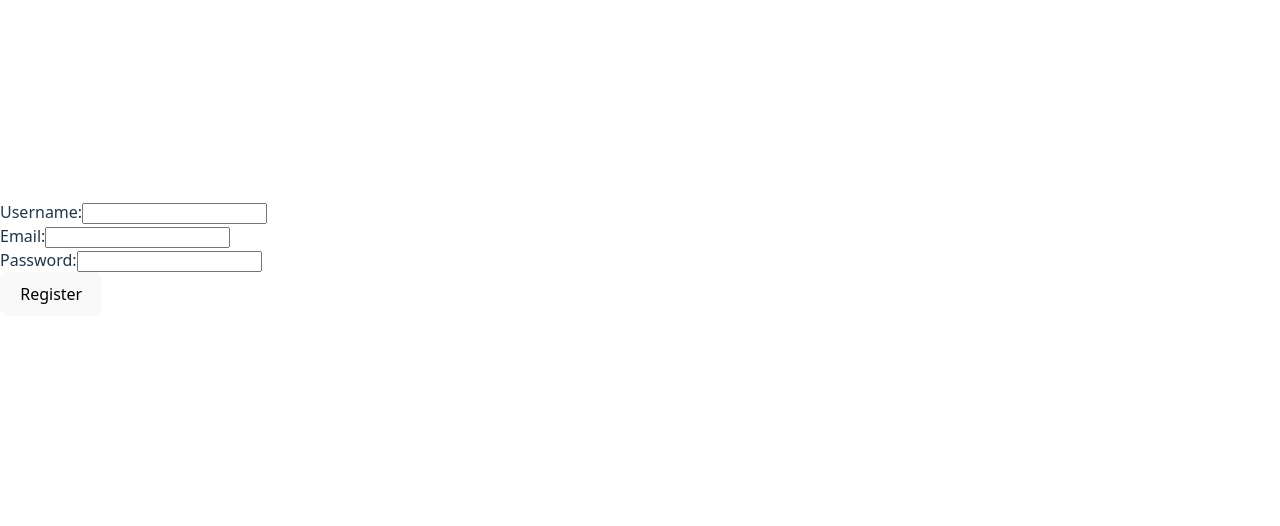
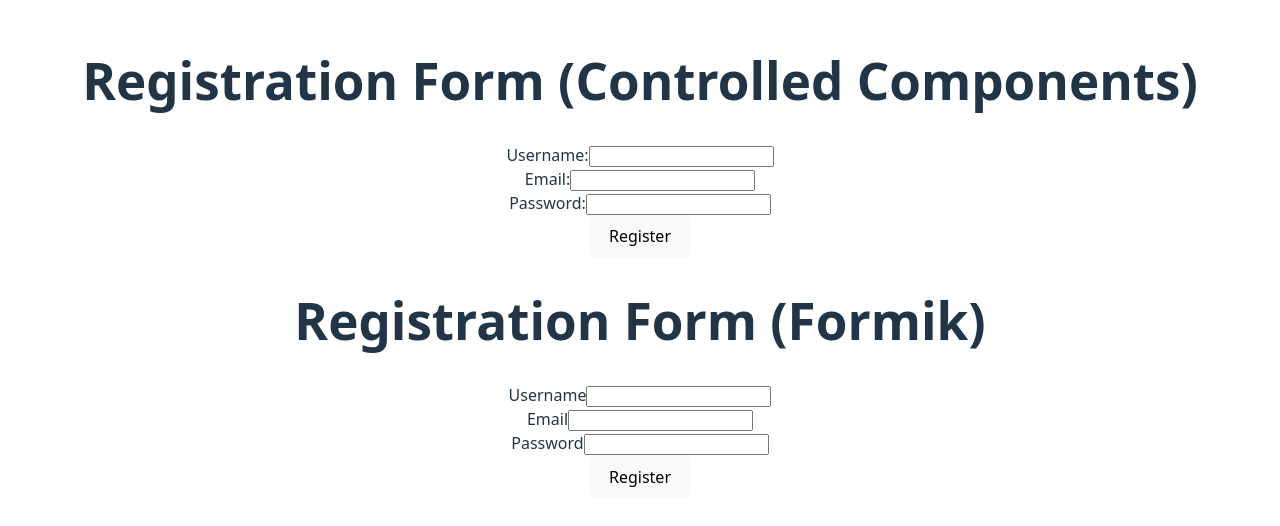
Before and after one commit to elvismwania/alx-fe-reactjs, a React (Vite) app in the folder form-handling-react/: page / in a window 1280 px wide. Shown: the part 142-668 px from the top of the page. Built offline with nearby package versions, Linux system fonts and the light colour scheme.

Commit message:
Updated RegistrationForm with detailed validation logic

```diff
--- a/form-handling-react/src/App.jsx
+++ b/form-handling-react/src/App.jsx
@@ -1,10 +1,14 @@
-import RegistrationForm from "./components/RegistrationForm"; // For Controlled Components
-import FormikForm from "./components/formikForm"; // For Formik
+import RegistrationForm from './components/RegistrationForm';
+import FormikForm from './components/formikForm';
+import './App.css';
 
 function App() {
   return (
-    <div className="flex justify-center items-center h-screen">
-      <FormikForm /> {/* Swap with RegistrationForm to see controlled version */}
+    <div className="App">
+      <h1>Registration Form (Controlled Components)</h1>
+      <RegistrationForm />
+      <h1>Registration Form (Formik)</h1>
+      <FormikForm />
     </div>
   );
 }
--- a/form-handling-react/src/components/RegistrationForm.jsx
+++ b/form-handling-react/src/components/RegistrationForm.jsx
@@ -1,78 +1,56 @@
-import { useState } from "react";
+import { useState } from 'react';
 
 const RegistrationForm = () => {
-  const [formData, setFormData] = useState({
-    username: "",
-    email: "",
-    password: "",
-  });
-
-  const [errors, setErrors] = useState({});
-
-  const handleChange = (e) => {
-    const { name, value } = e.target;
-    setFormData({ ...formData, [name]: value });
-  };
-
-  const validateForm = () => {
-    let newErrors = {};
-    if (!formData.username) newErrors.username = "Username is required";
-    if (!formData.email) newErrors.email = "Email is required";  // ✅ Fix added
-    if (!formData.password) newErrors.password = "Password is required";  // ✅ Fix added
-    return newErrors;
-  };
+  const [username, setUsername] = useState('');
+  const [email, setEmail] = useState('');
+  const [password, setPassword] = useState('');
+  const [error, setError] = useState('');
 
   const handleSubmit = (e) => {
     e.preventDefault();
-    const validationErrors = validateForm();
-    if (Object.keys(validationErrors).length === 0) {
-      console.log("Form Submitted:", formData);
-    } else {
-      setErrors(validationErrors);
+    if (!username || !email || !password) {
+      setError('All fields are required');
+      return;
     }
+    setError('');
+    // Simulate API call
+    console.log('Submitting:', { username, email, password });
+    setTimeout(() => {
+      console.log('Registration successful');
+    }, 1000);
   };
 
   return (
-    <form onSubmit={handleSubmit} className="p-4 border rounded-md w-80">
+    <form onSubmit={handleSubmit}>
       <div>
-        <label>Username:</label>
+        <label htmlFor="username">Username:</label>
         <input
           type="text"
-          name="username"
-          value={formData.username}
-          onChange={handleChange}
-          className="border p-1 w-full"
+          id="username"
+          value={username}
+          onChange={(e) => setUsername(e.target.value)}
         />
-        {errors.username && <p className="text-red-500">{errors.username}</p>}
       </div>
-
       <div>
-        <label>Email:</label>
+        <label htmlFor="email">Email:</label>
         <input
           type="email"
-          name="email"
-          value={formData.email}
-          onChange={handleChange}
-          className="border p-1 w-full"
+          id="email"
+          value={email}
+          onChange={(e) => setEmail(e.target.value)}
         />
-        {errors.email && <p className="text-red-500">{errors.email}</p>}
       </div>
-
       <div>
-        <label>Password:</label>
+        <label htmlFor="password">Password:</label>
         <input
           type="password"
-          name="password"
-          value={formData.password}
-          onChange={handleChange}
-          className="border p-1 w-full"
+          id="password"
+          value={password}
+          onChange={(e) => setPassword(e.target.value)}
         />
-        {errors.password && <p className="text-red-500">{errors.password}</p>}
       </div>
-
-      <button type="submit" className="mt-2 p-2 bg-blue-500 text-white">
-        Register
-      </button>
+      {error && <div style={{ color: 'red' }}>{error}</div>}
+      <button type="submit">Register</button>
     </form>
   );
 };
--- a/form-handling-react/src/components/formikForm.jsx
+++ b/form-handling-react/src/components/formikForm.jsx
@@ -1,41 +1,45 @@
-import { Formik, Form, Field, ErrorMessage } from "formik";
-import * as Yup from "yup";
+import { Formik, Form, Field, ErrorMessage } from 'formik';
+import * as Yup from 'yup';
 
-const validationSchema = Yup.object({
-  username: Yup.string().required("Username is required"),
-  email: Yup.string().email("Invalid email").required("Email is required"),
-  password: Yup.string().min(6, "Password must be at least 6 characters").required("Password is required"),
+const validationSchema = Yup.object().shape({
+  username: Yup.string().required('Username is required'),
+  email: Yup.string().email('Invalid email').required('Email is required'),
+  password: Yup.string().required('Password is required'),
 });
 
 const FormikForm = () => {
   return (
     <Formik
-      initialValues={{ username: "", email: "", password: "" }}
+      initialValues={{ username: '', email: '', password: '' }}
       validationSchema={validationSchema}
-      onSubmit={(values) => console.log("Form Submitted:", values)}
+      onSubmit={(values, { setSubmitting }) => {
+        console.log('Submitting:', values);
+        // Simulate API call
+        setTimeout(() => {
+          setSubmitting(false);
+          console.log('Registration successful');
+        }, 1000);
+      }}
     >
       {({ isSubmitting }) => (
-        <Form className="p-4 border rounded-md w-80">
+        <Form>
           <div>
-            <label>Username:</label>
-            <Field type="text" name="username" className="border p-1 w-full" />
-            <ErrorMessage name="username" component="p" className="text-red-500" />
+            <label htmlFor="username">Username</label>
+            <Field type="text" name="username" />
+            <ErrorMessage name="username" component="div" className="error" />
           </div>
-
           <div>
-            <label>Email:</label>
-            <Field type="email" name="email" className="border p-1 w-full" />
-            <ErrorMessage name="email" component="p" className="text-red-500" />
+            <label htmlFor="email">Email</label>
+            <Field type="email" name="email" />
+            <ErrorMessage name="email" component="div" className="error" />
           </div>
-
           <div>
-            <label>Password:</label>
-            <Field type="password" name="password" className="border p-1 w-full" />
-            <ErrorMessage name="password" component="p" className="text-red-500" />
+            <label htmlFor="password">Password</label>
+            <Field type="password" name="password" />
+            <ErrorMessage name="password" component="div" className="error" />
           </div>
-
-          <button type="submit" disabled={isSubmitting} className="mt-2 p-2 bg-blue-500 text-white">
-            Register
+          <button type="submit" disabled={isSubmitting}>
+            {isSubmitting ? 'Submitting...' : 'Register'}
           </button>
         </Form>
       )}
```
